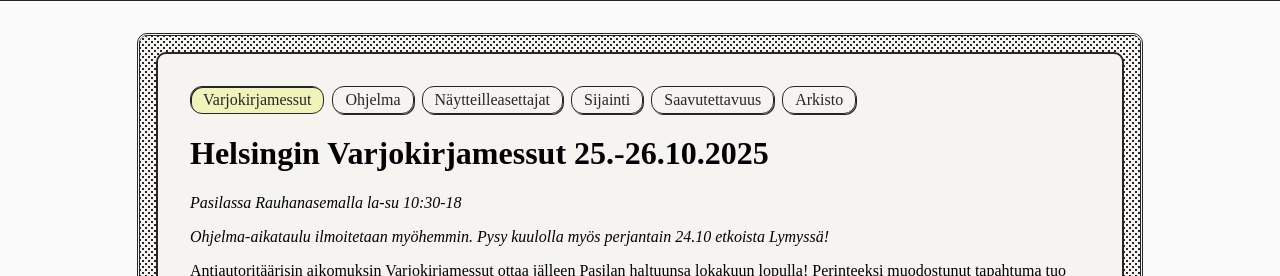
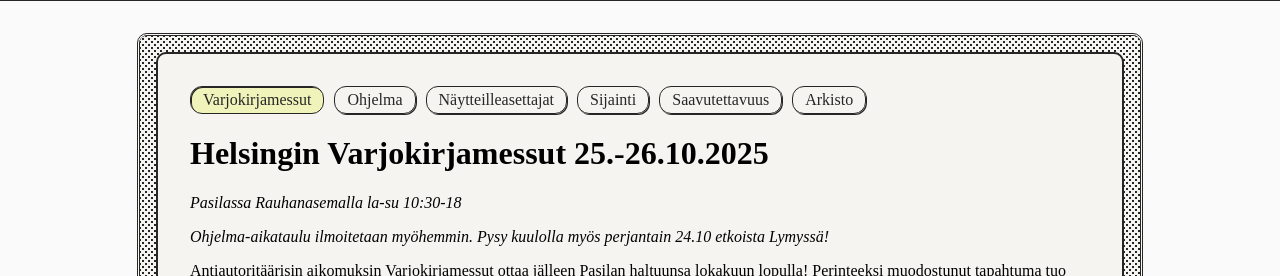
Before and after one commit to vikketii/varjis, a Jekyll site: the page built from index.md, in a window 1280 px wide. Shown: the part 352-628 px from the top of the page. Built offline with Jekyll 4.4.1, drawn with Linux system fonts in a browser that asks for light colours.

Commit message:
fix links and some nav css

```diff
--- a/_includes/navigation.html
+++ b/_includes/navigation.html
@@ -1,9 +1,9 @@
 <nav class="main-nav">
   {% for item in site.data.navigation %}
-  <div {% if page.url == item.link %} class="current" {% endif %}>
-    <a href="{{ item.link }}">
+    <a href="{{ item.link | relative_url }}">
+      <div {% if page.url == item.link %} class="current" {% endif %}>
       {{ item.name }}
+      </div>
     </a>
-  </div>
-    {% endfor %}
+  {% endfor %}
 </nav>
--- a/_layouts/default.html
+++ b/_layouts/default.html
@@ -3,16 +3,16 @@
   <head>
     <meta charset="utf-8" />
     <title>{{ page.title }}</title>
-    <link rel="stylesheet" href="/assets/css/styles.css">
+    <link rel="stylesheet" href="{{ 'assets/css/styles.css' | relative_url }}">
     {% feed_meta %}
     {% seo %}
   </head>
   <body>
     <div class="header-img-container">
       {% if page.header-image %}
-      <img src="/assets/images/{{ page.header-image }}" class="header-img"/>
+      <img src="{{ '/assets/images/' | append: page.header-image | relative_url }}" class="header-img"/>
       {% else %}
-      <img src="/assets/images/varjis-banner.jpg" class="header-img"/>
+      <img src="{{'/assets/images/varjis-banner.jpg' | relative_url}}" class="header-img"/>
       {% endif %}
     </div>
     <div class="main-container">
--- a/assets/css/styles.css
+++ b/assets/css/styles.css
@@ -43,11 +43,10 @@ body {
 .main-nav {
     display: flex;
     flex-wrap: wrap;
-    row-gap: 10px;
+    gap: 10px;
 }
 
 .main-nav div {
-    margin: 0 8px;
     padding: 4px 12px;
     border: 1px solid rgb(38, 38, 38);
     border-radius: 12px;
@@ -55,9 +54,6 @@ body {
         1px 1px 0 0px rgb(38, 38, 38);
 }
 
-.main-nav:first-child div {
-    margin-left: 0px;
-}
 
 .current {
     background-color: rgb(240, 243, 186);
@@ -85,7 +81,6 @@ body {
     height: 100%;
     object-fit: cover;
     object-position: center;
-    /* margin: 20px; */
 }
 
 a {
```
